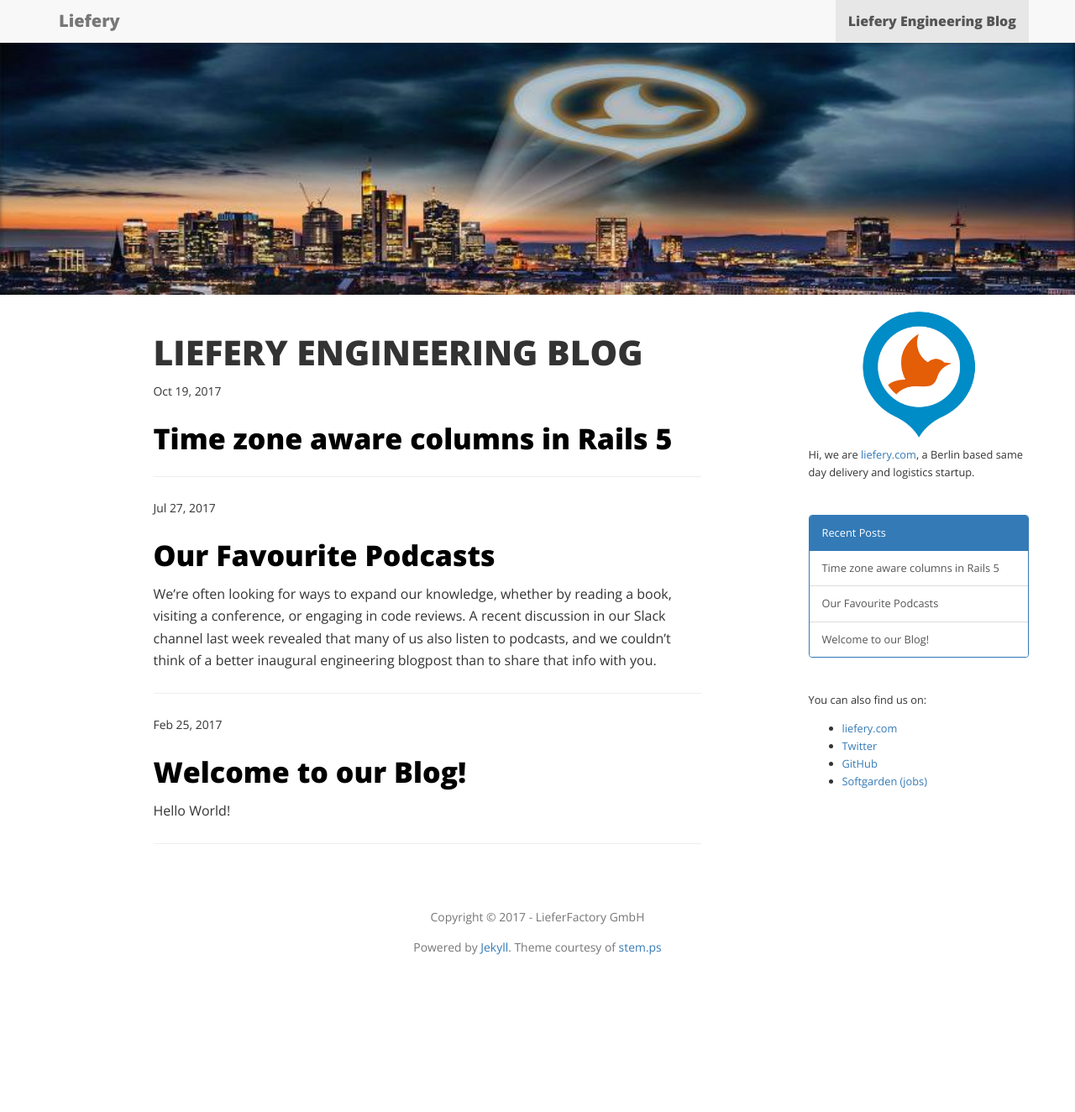
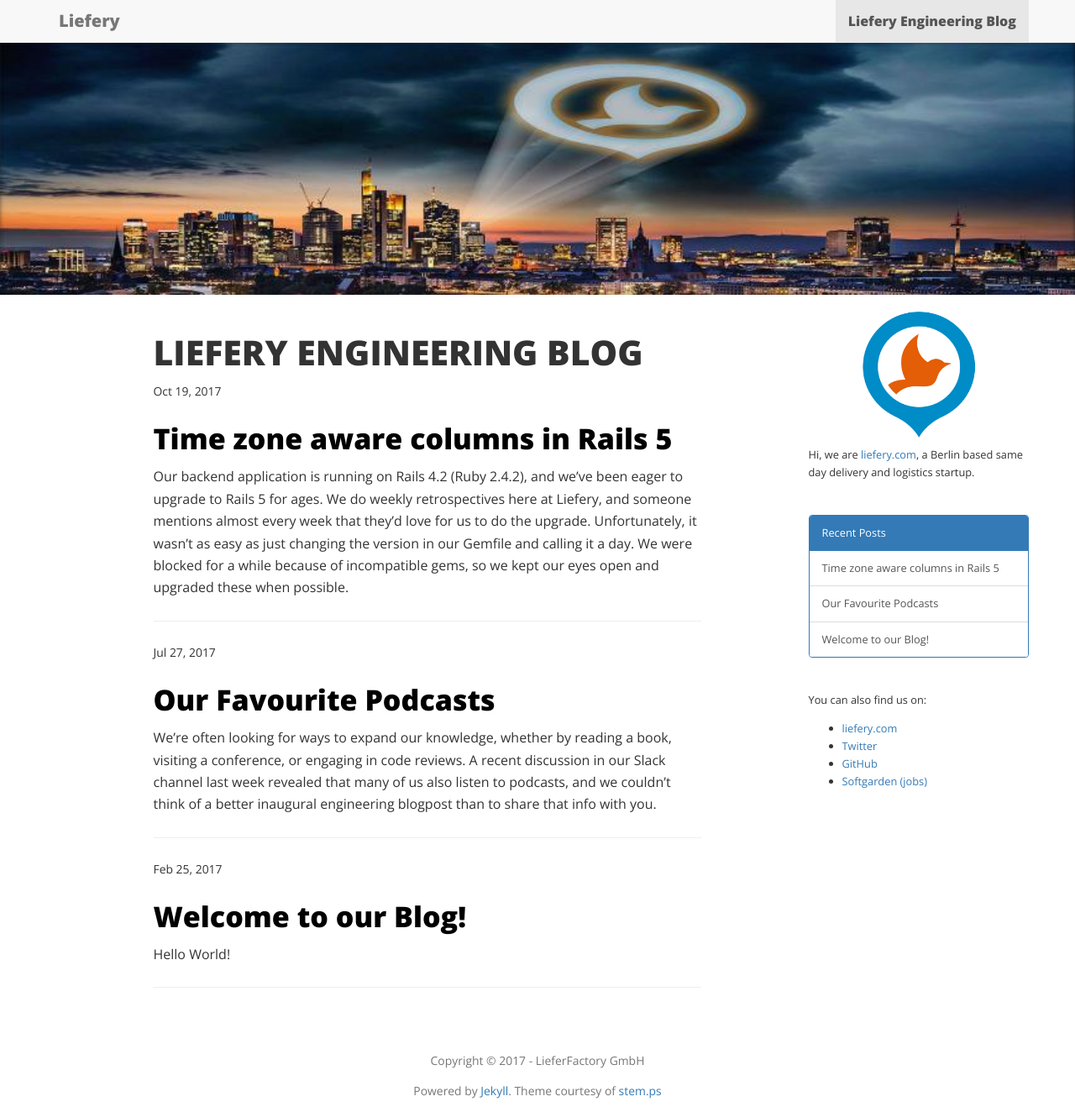
Before and after one commit to liefery-it-legacy/blog, a Jekyll site: the page built from index.md, in a window 1280 px wide. Shown: the whole page at 84% size. Built offline with Jekyll 4.4.1, drawn with Linux system fonts in a browser that asks for light colours; nearby versions of some CDN libraries; before the commit the page ends 1153 px from its top, so only the background shows below that; part of the change alters nothing that is shown.

Commit message:
cleanup & clarity & review feedback

````diff
--- a/_posts/2017-10-19-times-in-rails-5.md
+++ b/_posts/2017-10-19-times-in-rails-5.md
@@ -5,11 +5,9 @@ date:   2017-10-19
 categories: rails rubyonrails time postgres upgrade timezone ruby
 ---
 
-<!-- TODO: add intro about what we're going to do -->
+Our backend application is running on Rails 4.2 (Ruby 2.4.2), and we've been eager to upgrade to Rails 5 for ages. We do weekly retrospectives here at Liefery, and someone mentions almost every week that they'd love for us to do the upgrade. Unfortunately, it wasn't as easy as just changing the version in our Gemfile and calling it a day. We were blocked for a while because of incompatible gems, so we kept our eyes open and upgraded these when possible.
 
-Our backend application is running on Rails 4.2 (Ruby 2.4.2), and we've been eager to upgrade to Rails 5 for ages. We do weekly retrospectives here at Liefery, and almost every week for the last few months, someone has said that they wish we could upgrade to Rails 5.
-
-Once all our gems were updated and Rails 5 compatible, the upgrade ticket was scheduled, and the big day arrived! After some back and forth with our Gemfile, we had Rails pinned to version 5.0.6 and we pushed our code up to Github to see what Jenkins had to say about it.
+Getting all our gems in order took some time, but once they were Rails 5 compatible we could finally start! After some back and forth with our Gemfile, we had Rails pinned to version 5.0.6 and we pushed our code up to Github to see what Jenkins had to say about it.
 
 Jenkins was not happy (for many reasons), but one particularly scary reason jumped out in the form of a deprecation warning.
 
@@ -25,13 +23,13 @@ To silence this deprecation warning, add the following:
     config.active_record.time_zone_aware_types = [:datetime, :time]
 ```
 
-I'm not sure about you, but it doesn't matter how many times I read this deprecation warning, I can't understand what it's trying to tell me. So let's just ignore it for now and try to figure out what's happening on our own with an example. Since we'll need to compare Rails 4 with Rails 5 behaviour, let's start with something we're already familiar with, Rails 4.
+I'm not sure about you, but it doesn't matter how many times I read this deprecation warning, I can't understand what it's trying to tell me. So let's just put it aside it for now and try to figure out what's happening on our own with an example. Since we'll need to compare Rails 4 with Rails 5 behaviour, let's start with something we're already familiar with, Rails 4.
 
 ### Behaviour in Rails 4
 
 *At the time of writing, I am in Berlin, and we are still on summer time (CEST), which means we are 2 hours ahead of UTC.*
 
-For this example, let's pretend we have a store model (I'm going to call it "CornStore", it sells corn) and that store wants to have a sale that will start on a certain date at a certain time. The store also opens every day at the same time, the date doesn't matter here. Since we use postgres 9.6.1 at Liefery, our store's database will be the same. Let's do a migration and see what that looks like:
+For this example, let's pretend we have a store model (I'm going to call it "CornStore", it sells corn) and that store wants to have a sale that will start on a certain date at a certain time. For that we'll need a `datetime` column. The store also opens every day at 9 am, the date doesn't matter here, so for that we'll use a `time` column. Since we use postgres (version 9.6) at Liefery, our store's database will be the same. Let's do a migration and see what that looks like:
 
 ```ruby
 rails generate migration AddTimesToCornStore sale_start_at:datetime opening_time:time
@@ -61,23 +59,30 @@ CREATE TABLE corn_stores (
 Let's add some data in there. My current time is October 19th, 11:24 am CEST.
 
 ```ruby
-corn_store = CornStore.create!(sale_start_at: Time.current + 1.day, opening_time: Time.zone.parse("09:00"))
+corn_store = CornStore.create!(
+                sale_start_at: Time.current + 1.day,
+                opening_time: Time.zone.parse("09:00"))
 corn_store.reload
 
 corn_store.sale_start_at
 # => Fri, 20 Oct 2017 11:24:31 CEST +02:00
+corn_store.sale_start_at.class
+# => ActiveSupport::TimeWithZone
+
 corn_store.opening_time
 # => "2000-01-01T07:00:00.000Z"
+corn_store.opening_time.class
+# => Time
 ```
 
-This looks weird. Why does the `opening_time` have such an strange date? And why is it a string? Why are they different at all? Let's double check postgres before we make any assumptions:
+This looks weird. Why does the `opening_time` have such an strange date? And why is it a string? Why is its return value so different from `sale_start_at`? Let's double check postgres before we make any assumptions:
 
 ```sql
 SELECT sale_start_at FROM corn_stores WHERE id = 1;
 
 #      sale_start_at
 # --------------------------
-# 2017-10-20 09:24:36.513386
+# 2017-10-20 09:24:31.513386
 
 SELECT opening_time FROM corn_stores WHERE id = 1;
 
@@ -89,32 +94,37 @@ SELECT opening_time FROM corn_stores WHERE id = 1;
 There are a few interesting things going on here.
 
 1. Our `sale_start_at` value is stored in postgres in UTC. This is a bit confusing though, because it doesn't actually say "UTC" anywhere.
-2. When we're in the rails console, `ActiveRecord` delivers the `sale_started_at` value back to us as an `ActiveSupport::TimeWithZone` object. Our application knows our timezone because it's set in a yaml file as "Berlin". If I were to change that to "London", we would get "Fri, 20 Oct 2017 10:24:36 BST +01:00" back as a value instead of "Fri, 20 Oct 2017 11:24:31 CEST +02:00". This means our datetime column is *time zone aware*. It knows what timezone the application is in and serves us back our value based on that.
+2. When we're in the rails console, `ActiveRecord` returns the `sale_started_at` value as an `ActiveSupport::TimeWithZone` object. Our application knows our timezone because it's set in a yaml file as "Berlin". If I were to change that to "London", we would get "Fri, 20 Oct 2017 10:24:31 BST +01:00" back as a value instead of "Fri, 20 Oct 2017 11:24:31 CEST +02:00". This means our `datetime` column is *time zone aware*. It knows what timezone the application is in and returns our value based on that.
 3. Our `opening_time` value in postgres is just a time (no date!). It's also in UTC, which again, is confusing.
-4. When we're in the rails console, `ActiveRecord` delivers the `opening_time` value back to us as a `Time` object, which... confusingly... now has a date attached to it and that date is January 1st, 2000 (this just seems to be the dummy value which [originates from the early days of Rails](https://github.com/rails/rails/blob/b3df95985a449fd155868b4ec04a556530a03e6c/activerecord/lib/active_record/connection_adapters/abstract/schema_definitions.rb#L78)). It's also still in UTC. The value wasn't translated to Berlin time for us. This means our time column is *not time zone aware*. It doesn't know the time of our application, and it doesn't care.
+4. When we're in the rails console, `ActiveRecord` returns the `opening_time` value as a `Time` object, which... confusingly... now has a date attached to it and that date is January 1st, 2000 (this just seems to be a dummy value which [originates from the early days of Rails](https://github.com/rails/rails/blob/b3df95985a449fd155868b4ec04a556530a03e6c/activerecord/lib/active_record/connection_adapters/abstract/schema_definitions.rb#L78)). It's also still in UTC. The value wasn't translated to Berlin time for us. This means our `time` column is *not time zone aware*. It doesn't know the time zone of our application, and it doesn't care.
 
-If we now look back at our deprecation warning, things are starting to make a bit more sense. In Rails 4, datetime columns were already time zone aware. So to keep this behaviour in Rails 5, we can add `config.active_record.time_zone_aware_types = [:datetime]` to the `application.rb` (this will silence the deprecation warning). If you were to repeat all the exercises in a Rails 5 project with the above configuration, you'd get the exact same results.
+If we now look back at our deprecation warning, things are starting to make a bit more sense. In Rails 4, `datetime` columns were already time zone aware. So to keep this behaviour in Rails 5, we can add `config.active_record.time_zone_aware_types = [:datetime]` to the `application.rb` (this will silence the deprecation warning). If you were to repeat all the exercises in a Rails 5 project with the above configuration, you'd get the exact same results.
 
-## Behaviour in Rails 5
+### Behaviour in Rails 5
 
-Let's try out the new - **and Rails 5.1 default** - behaviour. In a Rails 5 project, let's add `config.active_record.time_zone_aware_types = [:datetime, :time]` to our `application.rb` and exit out of and then into the console again (just to make sure everything's reloaded properly). Let's revisit that old corn store and see what's different. Remember, my original time was October 19th, 11:24 am CEST.
+Let's try out the new - **and Rails 5.1 default** - behaviour. In a Rails 5 project, let's add `config.active_record.time_zone_aware_types = [:datetime, :time]` to our `application.rb` and exit out of and then into the console again (just to make sure everything's reloaded properly). Let's revisit that old corn store and see what's different. Remember, my original time was October 19th, 11:24 am CEST. My sale starts tomorrow (October 20th), and my store opens every day at 9am.
 
 ```ruby
 corn_store = CornStore.last
 
 corn_store.sale_start_at
 # => Fri, 20 Oct 2017 11:24:31 CEST +02:00
+corn_store.sale_start_at.class
+# => ActiveSupport::TimeWithZone
+
 corn_store.opening_time
 # => Sat, 01 Jan 2000 08:00:00 CET +01:00
+corn_store.opening_time.class
+# => ActiveSupport::TimeWithZone
 ```
 
-Something's changed! Here you can see that instead of getting a Time object back for the `opening_time`, we've gotten a `ActiveSupport::TimeWithZone` object. Like the deprecation warning suggested, it has become *time zone aware*. We set the value as 9am CEST, it was saved to postgres as 7am UTC and it was returned to us as 8am CET (winter time)! This is unfortunate, because it's not even a little bit the time that we wanted.
+Something's changed! Here you can see that instead of getting a `Time` object back for the `opening_time`, we've gotten a `ActiveSupport::TimeWithZone` object. Like the deprecation warning suggested, it has become *time zone aware*. We set the value as 9am CEST, it was saved to postgres as 7am UTC and it was returned as 8am CET (winter time)! This is unfortunate, because it's not even a little bit the time that we wanted.
 
-How you deal with this change is up to you. We decided that using the new configuration would be quite problematic for us and switching to the new behaviour would throw our times off by an hour - not a good idea for a delivery company! Our current course of action the is just to use the `config.active_record.time_zone_aware_types = [:datetime]` configuration and discuss a possible future refactoring.
+How you deal with this change is up to you. We decided that using the new configuration would be quite problematic for us as it would throw our times off by an hour - not a good idea for a delivery company! Our current course of action is just to use the `config.active_record.time_zone_aware_types = [:datetime]` configuration for now and discuss a possible future refactoring.
 
-## Conclusion
+### Conclusion
 
-So let's look at the deprecation warning again. What is it trying to tell us?
+Let's look at the deprecation warning again. What is it trying to tell us?
 
 ```
 DEPRECATION WARNING: Time columns will become time zone aware in Rails 5.1. This still causes `String`s to be parsed as if they were in `Time.zone`, and `Time`s to be converted to `Time.zone`.
@@ -128,9 +138,9 @@ To silence this deprecation warning, add the following:
     config.active_record.time_zone_aware_types = [:datetime, :time]
 ```
 
-In my opinion, this warning is just wrong. If you want to get rid of it and keep the old behaviour, you have to add the first configuration option to your Rails 5 project *regardless*. If you want to get rid of it and use the *entirely new behaviour*,  you can instead add the second configuration option.
+It makes more sense now, but the explanation for the suggested configuration options is wrong. If you want to keep the old behaviour, you have to add the first configuration option to your Rails 5 project. If you want to use the *entirely new behaviour*, you can instead add the second configuration option. You *have to* add one of these two configuration options to silence the deprecation warning.
 
-Maybe this is a good way of thinking about it: which columns in your application should be time zone aware?
+Here's a good way of thinking about it: which columns in your application should be time zone aware?
 
-* To keep the old behaviour and only have datetime columns be timezone aware, use `[:datetime]`.
-* To use the new behaviour and have time columns also be timezone aware, use `[:datetime, :time]`.
+* To keep the old behaviour and *only* have `datetime` columns be timezone aware, use `[:datetime]`.
+* To use the new behaviour and have `time` columns *also* be timezone aware, use `[:datetime, :time]`.
````
